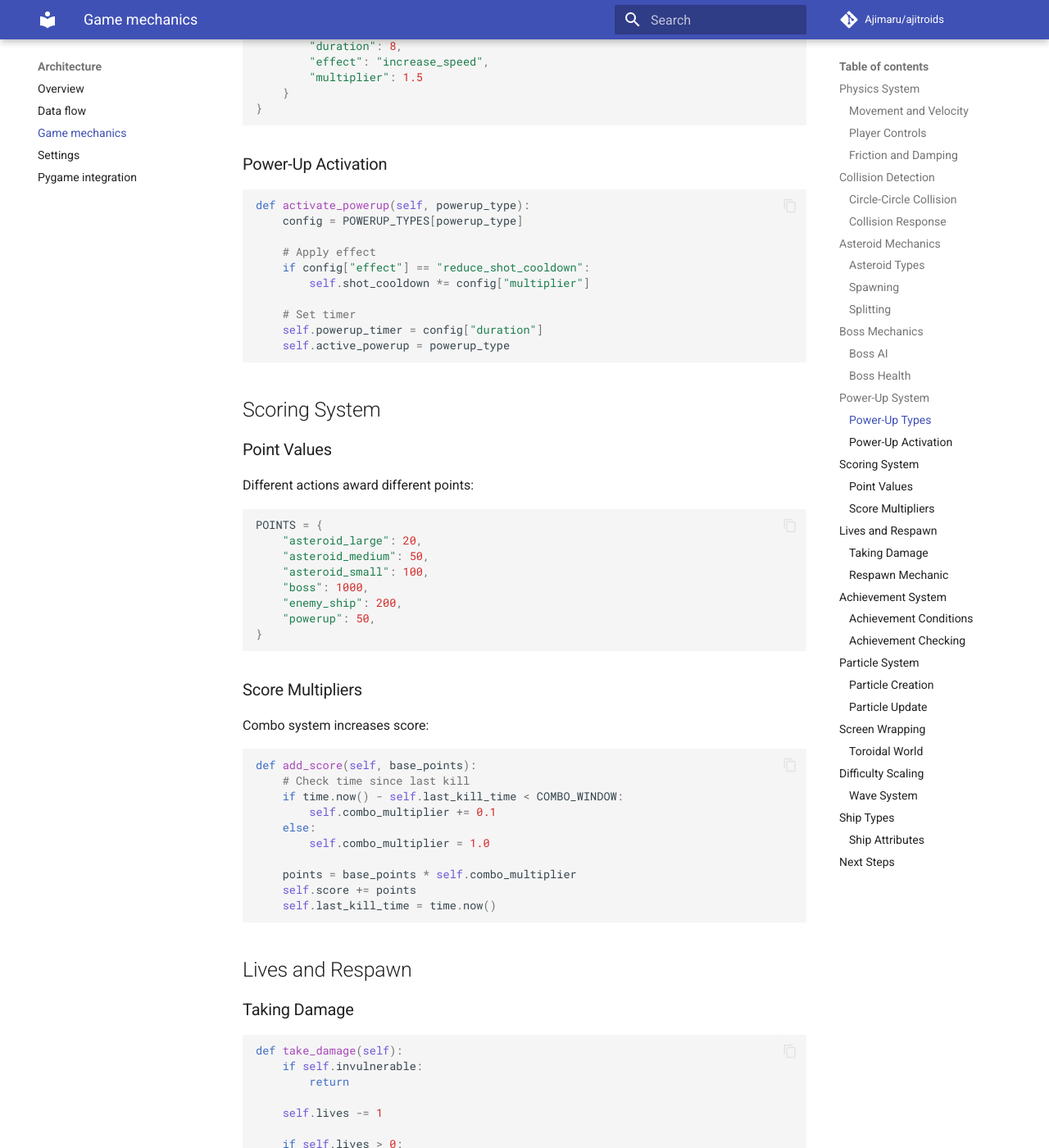
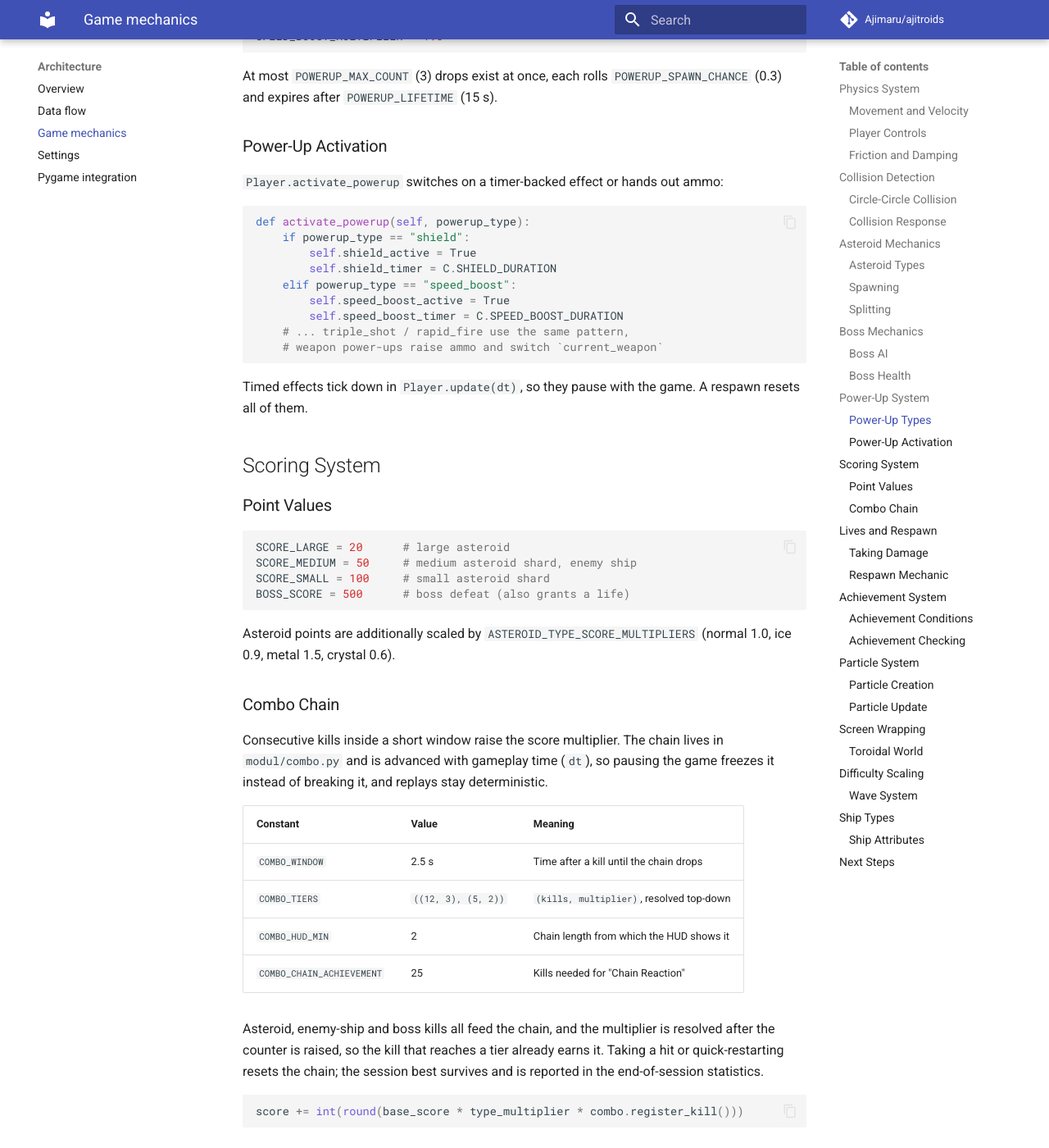
Before and after one commit to Ajimaru/ajitroids, an MkDocs documentation site: the page built from docs/architecture/game-mechanics.md, in a window 1280 px wide and 1400 px high, scrolled down 5296 px. Shown: the whole window at 82% size. Built offline with MkDocs 1.6.1 and Material for MkDocs 9.7.7, drawn with Linux system fonts in a browser that asks for light colours; comment, search, counter and statistics services are not loaded; some of the changed text lies outside the part shown.

Commit message:
feat: add kill-chain combo system, speed boost power-up and screenshot capture
- introduce ComboTracker (modul/combo.py): consecutive kills inside
  COMBO_WINDOW scale score via COMBO_TIERS, HUD readout with countdown bar,
  chain resets on hit/restart while the session best is tracked in stats
- add "Combo Master" and "Chain Reaction" achievements
- add speed_boost power-up (spawnable, drawn, timed thrust multiplier)
- record best combo in SessionStats and its summary
- add combo locale strings for en/de
- update game-mechanics docs to match implementation
- add tests for ComboTracker and the speed boost

````diff
--- a/docs/architecture/game-mechanics.md
+++ b/docs/architecture/game-mechanics.md
@@ -227,79 +227,83 @@ def take_damage(self, amount):
 
 ### Power-Up Types
 
-Different power-ups provide various benefits:
+Power-ups drop from shattered asteroids (`PowerUp.spawn_drop`) and are collected
+on contact. The types live in `modul/constants.py`:
 
 ```python
-POWERUP_TYPES = {
-    "rapid_fire": {
-        "duration": 10,
-        "effect": "reduce_shot_cooldown",
-        "multiplier": 0.5
-    },
-    "shield": {
-        "duration": 15,
-        "effect": "invulnerability",
-    },
-    "multi_shot": {
-        "duration": 12,
-        "effect": "shoot_multiple",
-        "count": 3
-    },
-    "speed_boost": {
-        "duration": 8,
-        "effect": "increase_speed",
-        "multiplier": 1.5
-    }
-}
+POWERUP_TYPES = [
+    "shield",          # temporary invulnerability, drawn as a pulsing shell
+    "triple_shot",     # three projectiles per shot
+    "rapid_fire",      # shortened shoot cooldown
+    "laser_weapon",    # grants laser ammo and switches to it
+    "missile_weapon",  # grants missile ammo and switches to it
+    "shotgun_weapon",  # grants shotgun ammo and switches to it
+    "speed_boost",     # temporary thrust multiplier
+]
+
+SHIELD_DURATION = 3.0
+TRIPLE_SHOT_DURATION = 10.0
+RAPID_FIRE_DURATION = 8.0
+SPEED_BOOST_DURATION = 8.0
+SPEED_BOOST_MULTIPLIER = 1.5
 ```
+
+At most `POWERUP_MAX_COUNT` (3) drops exist at once, each rolls
+`POWERUP_SPAWN_CHANCE` (0.3) and expires after `POWERUP_LIFETIME` (15 s).
 
 ### Power-Up Activation
 
+`Player.activate_powerup` switches on a timer-backed effect or hands out ammo:
+
 ```python
 def activate_powerup(self, powerup_type):
-    config = POWERUP_TYPES[powerup_type]
+    if powerup_type == "shield":
+        self.shield_active = True
+        self.shield_timer = C.SHIELD_DURATION
+    elif powerup_type == "speed_boost":
+        self.speed_boost_active = True
+        self.speed_boost_timer = C.SPEED_BOOST_DURATION
+    # ... triple_shot / rapid_fire use the same pattern,
+    # weapon power-ups raise ammo and switch `current_weapon`
+```
 
-    # Apply effect
-    if config["effect"] == "reduce_shot_cooldown":
-        self.shot_cooldown *= config["multiplier"]
-
-    # Set timer
-    self.powerup_timer = config["duration"]
-    self.active_powerup = powerup_type
-```
+Timed effects tick down in `Player.update(dt)`, so they pause with the game. A
+respawn resets all of them.
 
 ## Scoring System
 
 ### Point Values
 
-Different actions award different points:
+```python
+SCORE_LARGE = 20      # large asteroid
+SCORE_MEDIUM = 50     # medium asteroid shard, enemy ship
+SCORE_SMALL = 100     # small asteroid shard
+BOSS_SCORE = 500      # boss defeat (also grants a life)
+```
+
+Asteroid points are additionally scaled by `ASTEROID_TYPE_SCORE_MULTIPLIERS`
+(normal 1.0, ice 0.9, metal 1.5, crystal 0.6).
+
+### Combo Chain
+
+Consecutive kills inside a short window raise the score multiplier. The chain
+lives in `modul/combo.py` and is advanced with gameplay time (`dt`), so pausing
+the game freezes it instead of breaking it, and replays stay deterministic.
+
+| Constant                  | Value               | Meaning                                  |
+| ------------------------- | ------------------- | ---------------------------------------- |
+| `COMBO_WINDOW`            | 2.5 s               | Time after a kill until the chain drops  |
+| `COMBO_TIERS`             | `((12, 3), (5, 2))` | `(kills, multiplier)`, resolved top-down |
+| `COMBO_HUD_MIN`           | 2                   | Chain length from which the HUD shows it |
+| `COMBO_CHAIN_ACHIEVEMENT` | 25                  | Kills needed for "Chain Reaction"        |
+
+Asteroid, enemy-ship and boss kills all feed the chain, and the multiplier is
+resolved after the counter is raised, so the kill that reaches a tier already
+earns it. Taking a hit or quick-restarting resets the chain; the session best
+survives and is reported in the end-of-session statistics.
 
 ```python
-POINTS = {
-    "asteroid_large": 20,
-    "asteroid_medium": 50,
-    "asteroid_small": 100,
-    "boss": 1000,
-    "enemy_ship": 200,
-    "powerup": 50,
-}
-```
-
-### Score Multipliers
-
-Combo system increases score:
-
-```python
-def add_score(self, base_points):
-    # Check time since last kill
-    if time.now() - self.last_kill_time < COMBO_WINDOW:
-        self.combo_multiplier += 0.1
-    else:
-        self.combo_multiplier = 1.0
-
-    points = base_points * self.combo_multiplier
-    self.score += points
-    self.last_kill_time = time.now()
+score += int(round(base_score * type_multiplier * combo.register_kill()))
 ```
 
 ## Lives and Respawn
````
Also changed, not shown: CHANGELOG.md (+28 -0 lines), main.py (+36 -3 lines), 11 other files.
